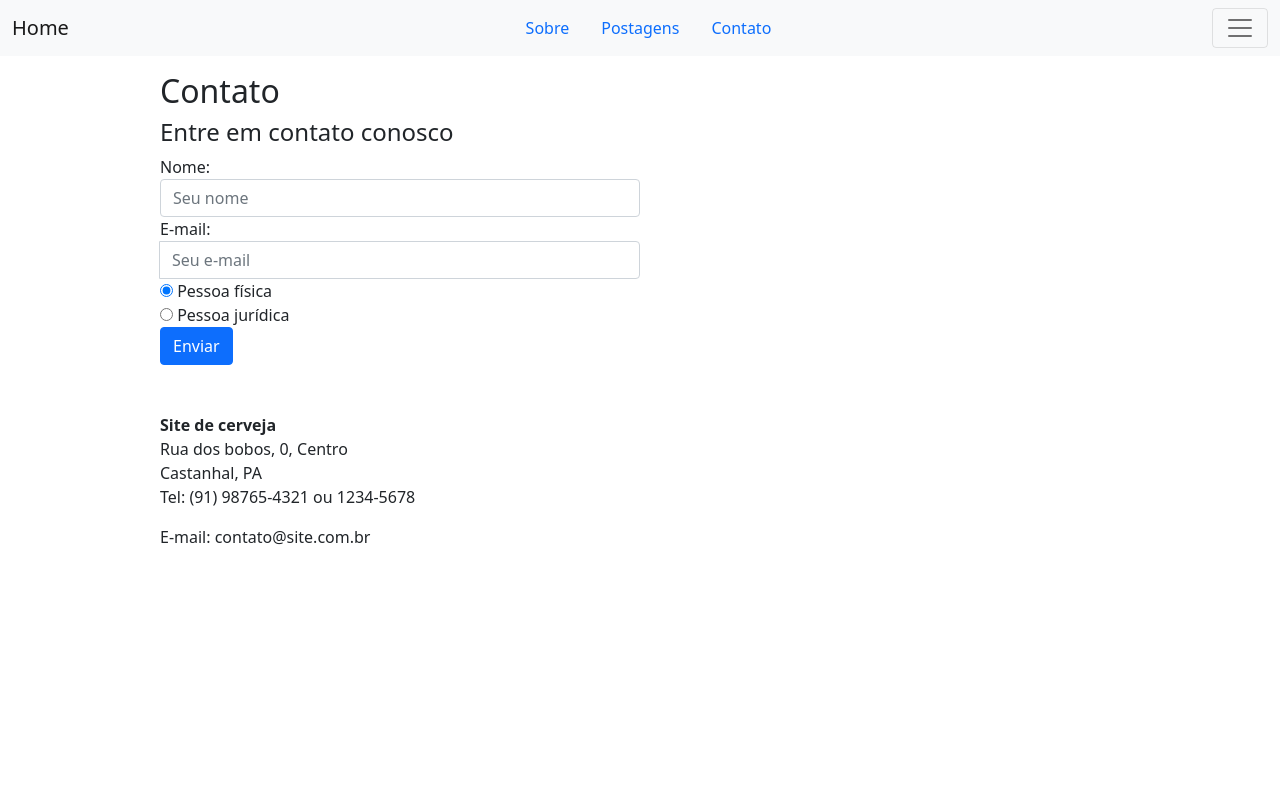
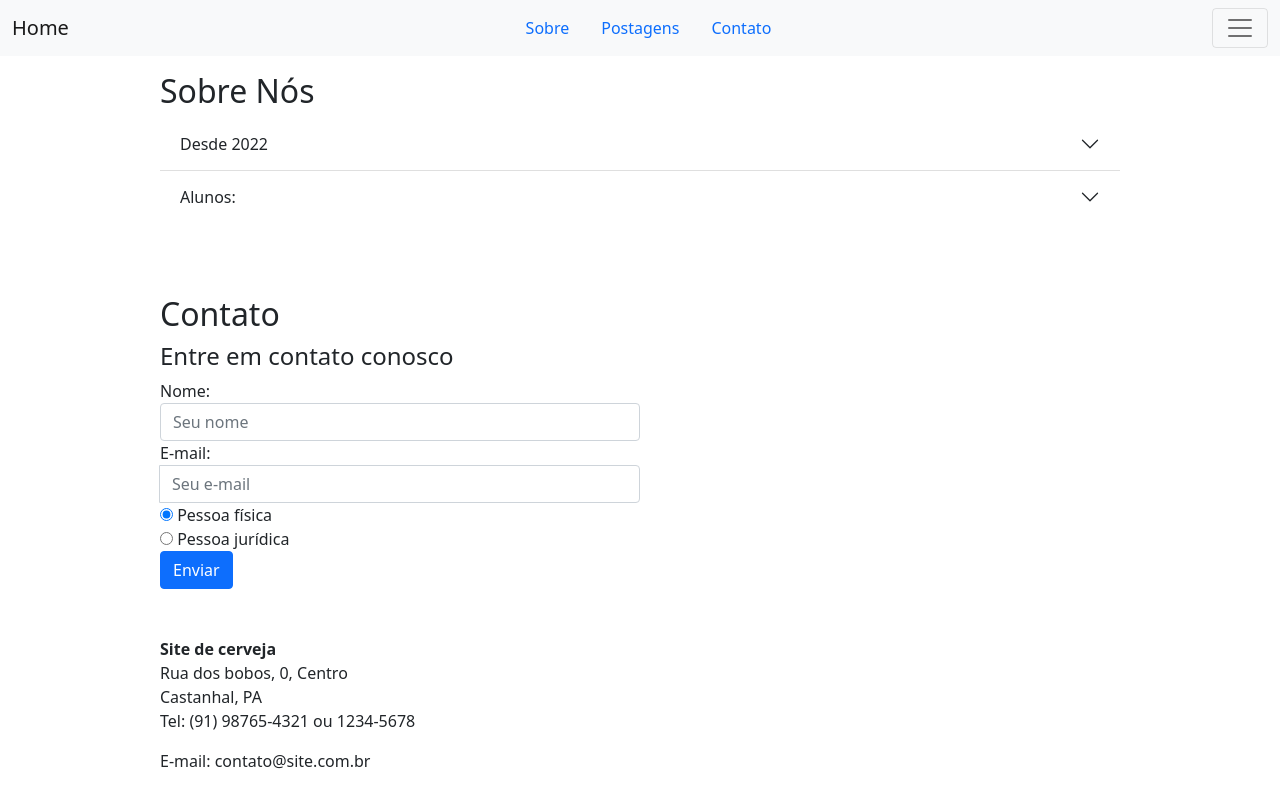
Before and after one commit to Ediglebison/Cervas, a plain HTML site: page contato.html in a window 1280 px wide. Drawn offline with nearby package versions, Linux system fonts and the light colour scheme.

Commit message:
Agora vai

```diff
--- a/contato.html
+++ b/contato.html
@@ -21,7 +21,7 @@
             <div class="container-fluid">
                 <a class="navbar-brand" href="index.html">Home</a>
                 <nav class="nav justify-content-center">
-                    <a class="nav-link" href="index.html#sobre">Sobre</a>
+                    <a class="nav-link" href="contato.html#sobre">Sobre</a>
                     <a class="nav-link" href="index.html#posts">Postagens</a>
                     <a class="nav-link" href="contato.html">Contato</a>
                 </nav>
@@ -77,7 +77,41 @@
             </div>
         </nav>
     </header>
-    <!--post-->
+    <!--Sobre-->
+    <section id="sobre" class="mx-auto" style="width: 75%;">
+        <br>
+        <br>
+        <br>
+        <h2>Sobre Nós</h2>
+        <div class="accordion accordion-flush" id="accordionFlushExample">
+            <div class="accordion-item">
+                <h2 class="accordion-header">
+                    <button class="accordion-button collapsed" type="button" data-bs-toggle="collapse"
+                        data-bs-target="#flush-collapseOne" aria-expanded="false" aria-controls="flush-collapseOne">
+                        Desde 2022
+                    </button>
+                </h2>
+                <div id="flush-collapseOne" class="accordion-collapse collapse" aria-labelledby="flush-headingOne"
+                    data-bs-parent="#accordionFlushExample">
+                    <div class="accordion-body">Site criado durante a disciplina de Programação Avançada de Computadores
+                        2.</div>
+                </div>
+            </div>
+            <div class="accordion-item">
+                <h2 class="accordion-header">
+                    <button class="accordion-button collapsed" type="button" data-bs-toggle="collapse"
+                        data-bs-target="#flush-collapseTwo" aria-expanded="false" aria-controls="flush-collapseTwo">
+                        Alunos:
+                    </button>
+                </h2>
+                <div id="flush-collapseTwo" class="accordion-collapse collapse" aria-labelledby="flush-headingTwo"
+                    data-bs-parent="#accordionFlushExample">
+                    <div class="accordion-body">Ediglebison de Sousa e Genilson Vieira</div>
+                </div>
+            </div>
+        </div>
+    </section>
+    <!--contato-->
     <section class="mx-auto" style="width: 75%;">
         <br>
         <br>
```
Also changed, not shown: 01-historia.html (+1 -1 lines), 02-escolas.html (+1 -1 lines), 03-alema.html (+1 -1 lines), 04-inglesa.html (+1 -1 lines), 05-belga.html (+1 -1 lines), 06-americana.html (+1 -1 lines), 07-pureza.html (+1 -1 lines), 08-cerveja.html (+1 -1 lines), 09-harmonizacao.html (+1 -1 lines), 10-fabricacao.html (+1 -1 lines), index.html (+1 -1 lines).
